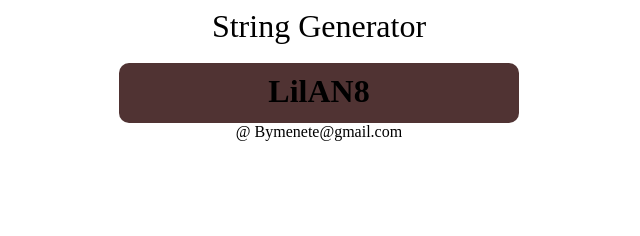
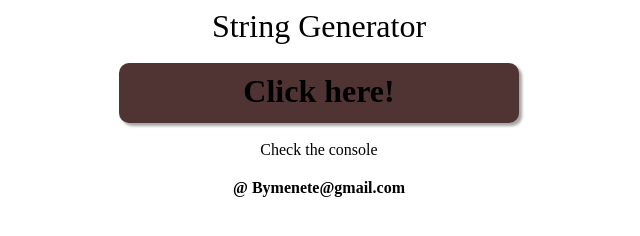
Before and after one commit to BeltonAlberto/random-string-generator-js, a plain HTML site: page index.html in a window 1280 px wide. Both pictures are taken after a click on the element "Click here!". Shown: the whole page, without its empty margins (321-961 px from the left). Drawn offline with Linux system fonts and the light colour scheme.

Commit message:
#updates

```diff
--- a/app.js
+++ b/app.js
@@ -1,12 +1,11 @@
 let output = document.querySelector('.text');
 output.addEventListener('click', function randomingStrings() {
     const CHARS = 'ABCDEFGHIJKLMNOPQRSTUVWXYXAabcdefghijklmnopqrstuvwxyz1234567890';
-    const stringLength = 5;
+    const STRlENGTH = 5;
     let randomString = ' ';
-    for (let i = 0; i <= stringLength; i++) {
+    for (let i = 0; i <= STRLENGTH; i++) {
         randomString += CHARS[~~(Math.random() * CHARS.length)];
     }
     console.log(randomString);
-    console.log(CHARS.length);
     output.innerHTML = `${randomString}`;
 });
--- a/index.html
+++ b/index.html
@@ -6,7 +6,7 @@
         <meta name="viewport" content="width=device-width, initial-scale=1.0" />
         <title>String Generator</title>
         <style>
-            .h1Container{
+            .h1Container {
                 margin: auto;
                 font-size: 2em;
                 text-align: center;
@@ -14,6 +14,7 @@
             .text {
                 border-radius: 10px;
                 background-color: #503333;
+                box-shadow: 3px 3px 3px #0000005b;
                 color: #000000;
                 font-weight: bolder;
                 font-size: 2em;
@@ -26,14 +27,21 @@
                 width: 400px;
             }
             footer {
+                font-weight: bold;
+                padding-top: 20px;
+                text-align: center;
+            }
+            .message {
                 text-align: center;
             }
         </style>
     </head>
     <body>
-        <div class="h1Container"> String Generator</div> <br>
-        <div class="text">Click here!</div>
-        <footer>@  Bymenete@gmail.com</footer>
+        <div class="h1Container">String Generator</div>
+        <br />
+        <div class="text">Click here!</div> <br>
+        <div class="message">Check the console</div>
+        <footer>@ Bymenete@gmail.com</footer>
         <script src="app.js"></script>
     </body>
 </html>
```
